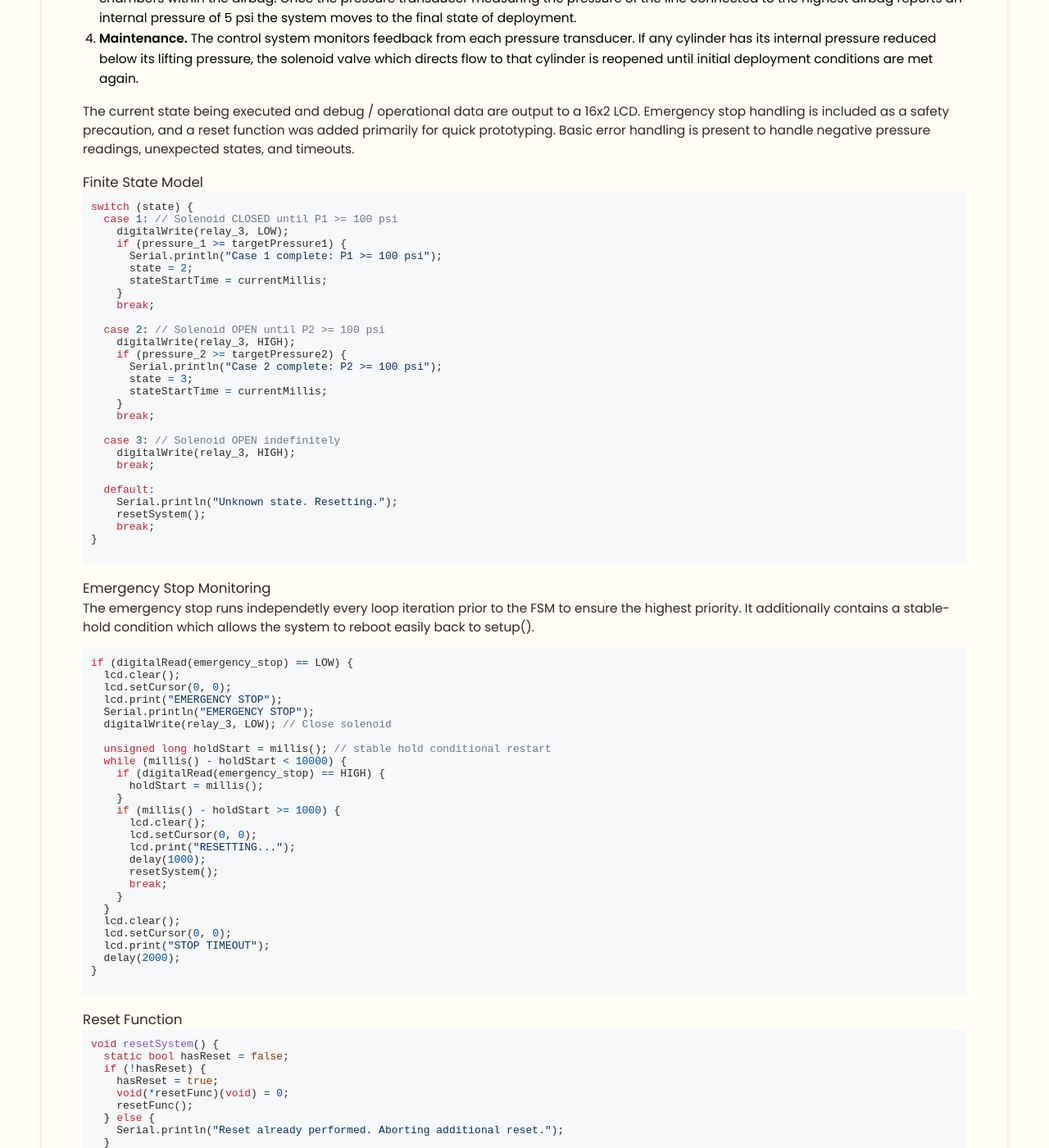
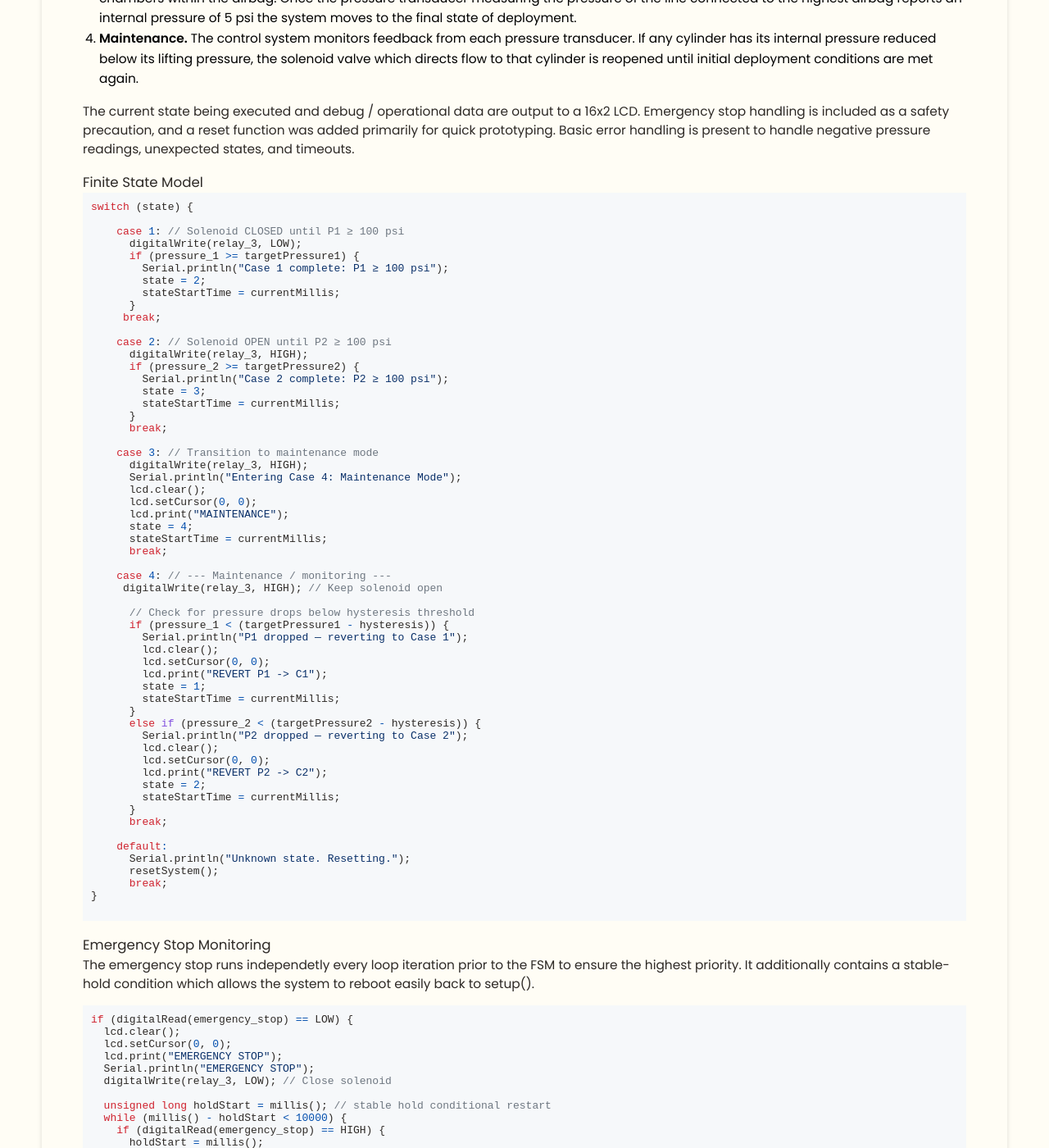
Before and after one commit to elijahverhoff/elijahverhoff.github.io, a Jekyll site: the page built from _projects/Rapidly Deployable & Inflatable Hallway Barrier (MEE Capstone)/index.md, in a window 1280 px wide and 1400 px high, scrolled down 1311 px. Shown: the whole window at 82% size. Built offline with Jekyll 4.4.1, drawn with Linux system fonts in a browser that asks for light colours.

Commit message:
Update index.md

````diff
--- a/_projects/Rapidly Deployable & Inflatable Hallway Barrier (MEE Capstone)/index.md
+++ b/_projects/Rapidly Deployable & Inflatable Hallway Barrier (MEE Capstone)/index.md
@@ -41,32 +41,61 @@ The current state being executed and debug / operational data are output to a 16
 
 ```cpp
 switch (state) {
-  case 1: // Solenoid CLOSED until P1 >= 100 psi
-    digitalWrite(relay_3, LOW);
-    if (pressure_1 >= targetPressure1) {
-      Serial.println("Case 1 complete: P1 >= 100 psi");
-      state = 2;
+
+    case 1: // Solenoid CLOSED until P1 ≥ 100 psi
+      digitalWrite(relay_3, LOW);
+      if (pressure_1 >= targetPressure1) {
+        Serial.println("Case 1 complete: P1 ≥ 100 psi");
+        state = 2;
+        stateStartTime = currentMillis;
+      }
+     break;
+
+    case 2: // Solenoid OPEN until P2 ≥ 100 psi
+      digitalWrite(relay_3, HIGH);
+      if (pressure_2 >= targetPressure2) {
+        Serial.println("Case 2 complete: P2 ≥ 100 psi");
+        state = 3;
+        stateStartTime = currentMillis;
+      }
+      break;
+
+    case 3: // Transition to maintenance mode
+      digitalWrite(relay_3, HIGH);
+      Serial.println("Entering Case 4: Maintenance Mode");
+      lcd.clear();
+      lcd.setCursor(0, 0);
+      lcd.print("MAINTENANCE");
+      state = 4;
       stateStartTime = currentMillis;
-    }
-    break;
+      break;
 
-  case 2: // Solenoid OPEN until P2 >= 100 psi
-    digitalWrite(relay_3, HIGH);
-    if (pressure_2 >= targetPressure2) {
-      Serial.println("Case 2 complete: P2 >= 100 psi");
-      state = 3;
-      stateStartTime = currentMillis;
-    }
-    break;
+    case 4: // --- Maintenance / monitoring ---
+     digitalWrite(relay_3, HIGH); // Keep solenoid open
 
-  case 3: // Solenoid OPEN indefinitely
-    digitalWrite(relay_3, HIGH);
-    break;
+      // Check for pressure drops below hysteresis threshold
+      if (pressure_1 < (targetPressure1 - hysteresis)) {
+        Serial.println("P1 dropped — reverting to Case 1");
+        lcd.clear();
+        lcd.setCursor(0, 0);
+        lcd.print("REVERT P1 -> C1");
+        state = 1;
+        stateStartTime = currentMillis;
+      }
+      else if (pressure_2 < (targetPressure2 - hysteresis)) {
+        Serial.println("P2 dropped — reverting to Case 2");
+        lcd.clear();
+        lcd.setCursor(0, 0);
+        lcd.print("REVERT P2 -> C2");
+        state = 2;
+        stateStartTime = currentMillis;
+      }
+      break;
 
-  default:
-    Serial.println("Unknown state. Resetting.");
-    resetSystem();
-    break;
+    default:
+      Serial.println("Unknown state. Resetting.");
+      resetSystem();
+      break;
 }
 ```
 
````
